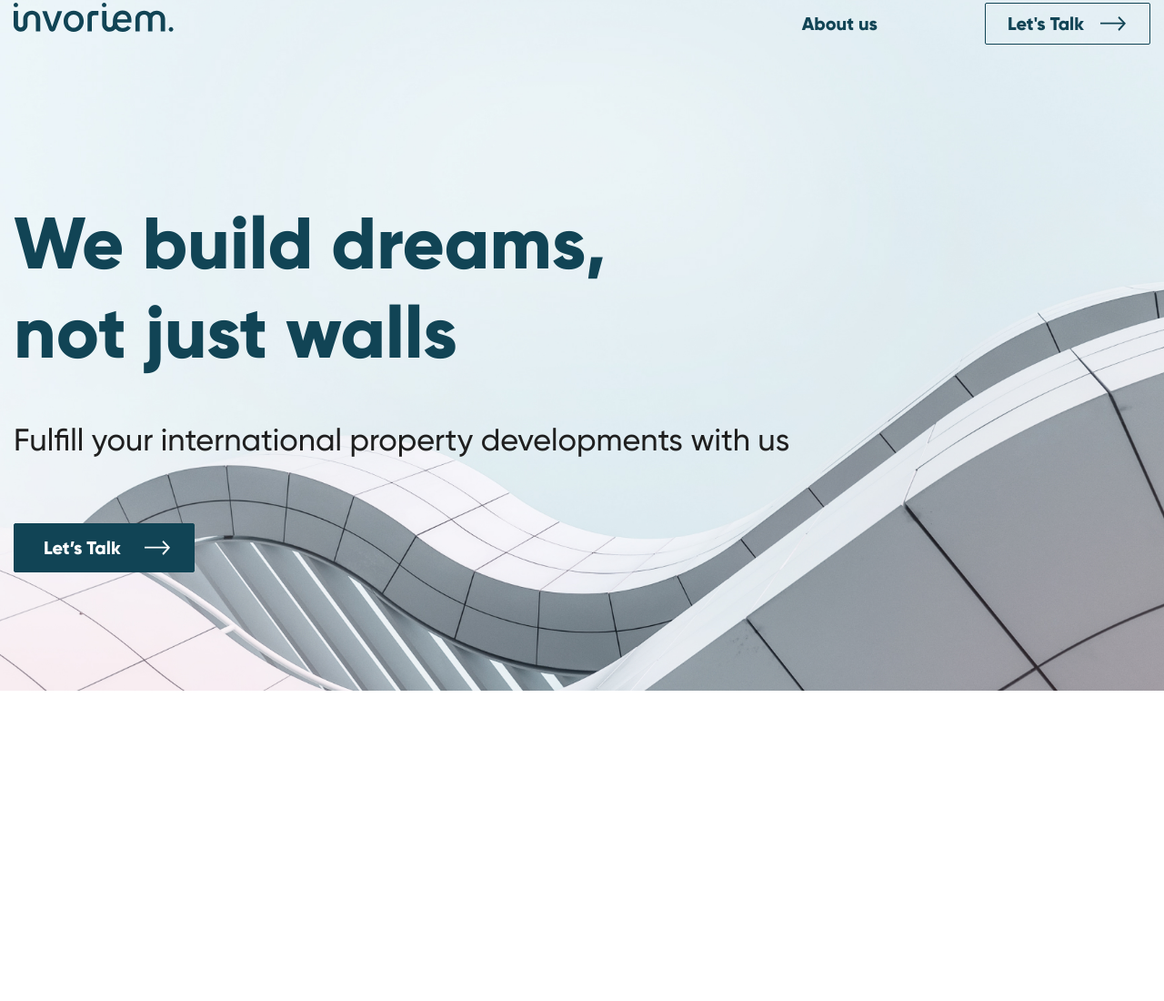
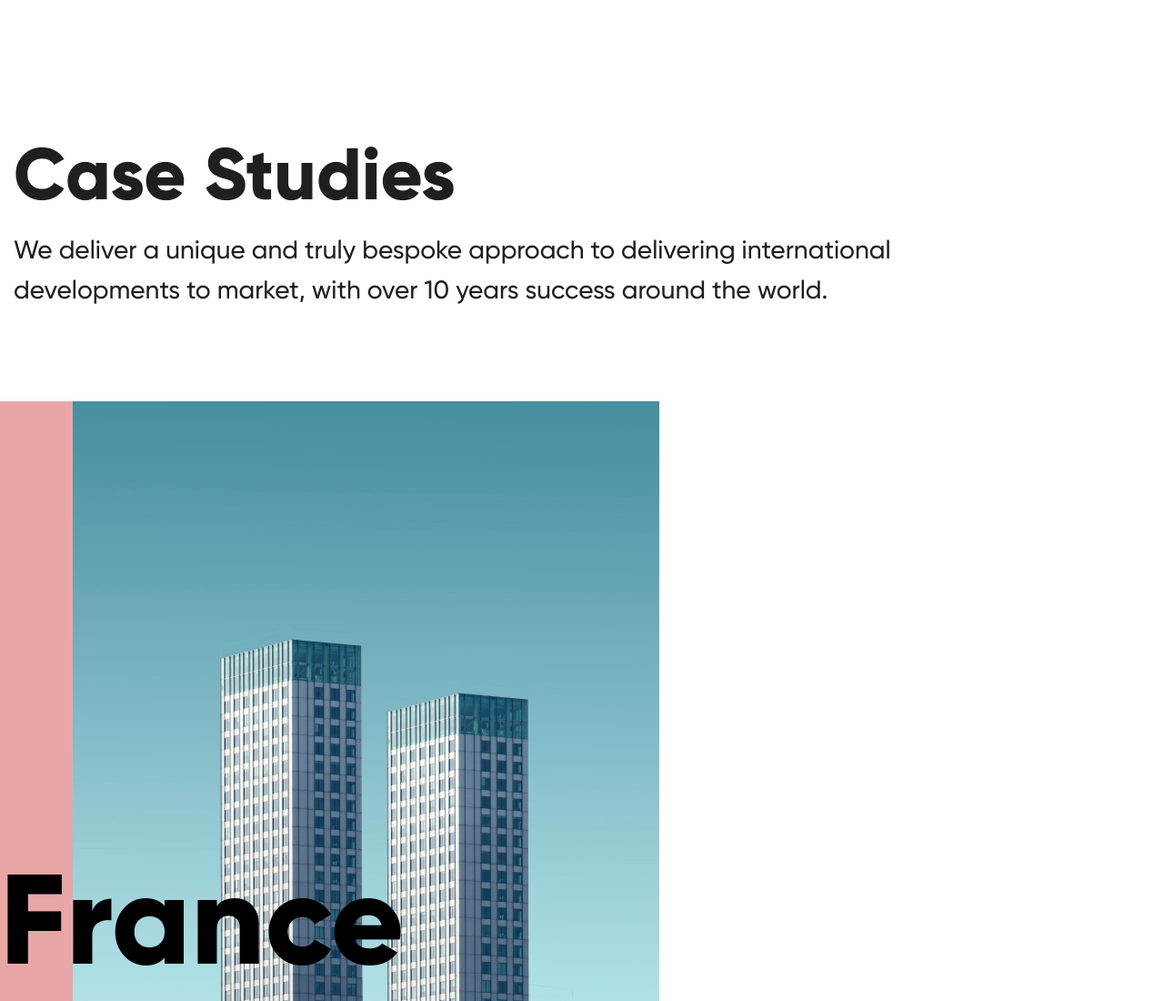
Before and after one commit to VNagorniy/invoriem-layout, a plain HTML site: page index.html in a window 1280 px wide. Shown: the part 41-1141 px from the top of the page at 91% size. Before the commit the page ends 800 px from the top, so only its background shows below. Drawn offline with Linux system fonts and the light colour scheme.

Commit message:
Верстка main секции (case-studies)

```diff
--- a/css/main.css
+++ b/css/main.css
@@ -13,6 +13,14 @@ body {
   max-width: 1750px;
   padding: 0 15px;
   margin: 0 auto;
+}
+
+.container-right {
+  padding-left: calc((100% - 1750px) / 2 + 15px);
+}
+
+.none {
+  display: none;
 }
 
 /* Button */
@@ -138,8 +146,56 @@ body {
   margin-top: 1em;
 }
 
-.header__btn {
+/* Case Studies*/
+.case-studies {
+  padding: 184px 0;
 }
 
-.btn {
+.case-studies__title {
+  max-width: 1070px;
+  margin-bottom: 12px;
 }
+
+.case-studies__text {
+  max-width: 1070px;
+  margin-bottom: 100px;
+}
+
+.title {
+  font-size: 80px;
+  font-weight: 800;
+  color: #1f1f1f;
+}
+
+.text {
+  font-size: 28px;
+  line-height: 1.57;
+  color: #1f1f1f;
+}
+
+/* Slider */
+
+.slider {
+}
+.slider__item {
+}
+
+/* Slide */
+.slide {
+  position: relative;
+  display: inline-block;
+  padding-left: 80px;
+  background-color: rgb(233, 166, 166);
+}
+
+.slide__title {
+  position: absolute;
+  left: 0;
+  bottom: 104px;
+
+  font-size: 140px;
+  font-weight: 800;
+}
+
+.slide__img {
+}
--- a/index.html
+++ b/index.html
@@ -8,7 +8,7 @@
     <link rel="stylesheet" href="./css/main.css" />
   </head>
   <body>
-    <header class="header">
+    <header class="header none">
       <div class="container">
         <div class="header__top">
           <nav class="nav">
@@ -31,5 +31,26 @@
         </div>
       </div>
     </header>
+
+    <main>
+      <section class="case-studies">
+        <div class="container">
+          <div class="case-studies__title">
+            <h2 class="title">Case Studies</h2>
+          </div>
+          <div class="case-studies__text text">
+            <p>We deliver a unique and truly bespoke approach to delivering international developments to market, with over 10 years success around the world.</p>
+          </div>
+        </div>
+        <div class="container-right">
+          <div class="slider">
+            <div class="slider__item slide">
+              <h3 class="slide__title">France</h3>
+              <img class="slide__img" src="./img/slider/slider-01.jpg" alt="01" />
+            </div>
+          </div>
+        </div>
+      </section>
+    </main>
   </body>
 </html>
```
